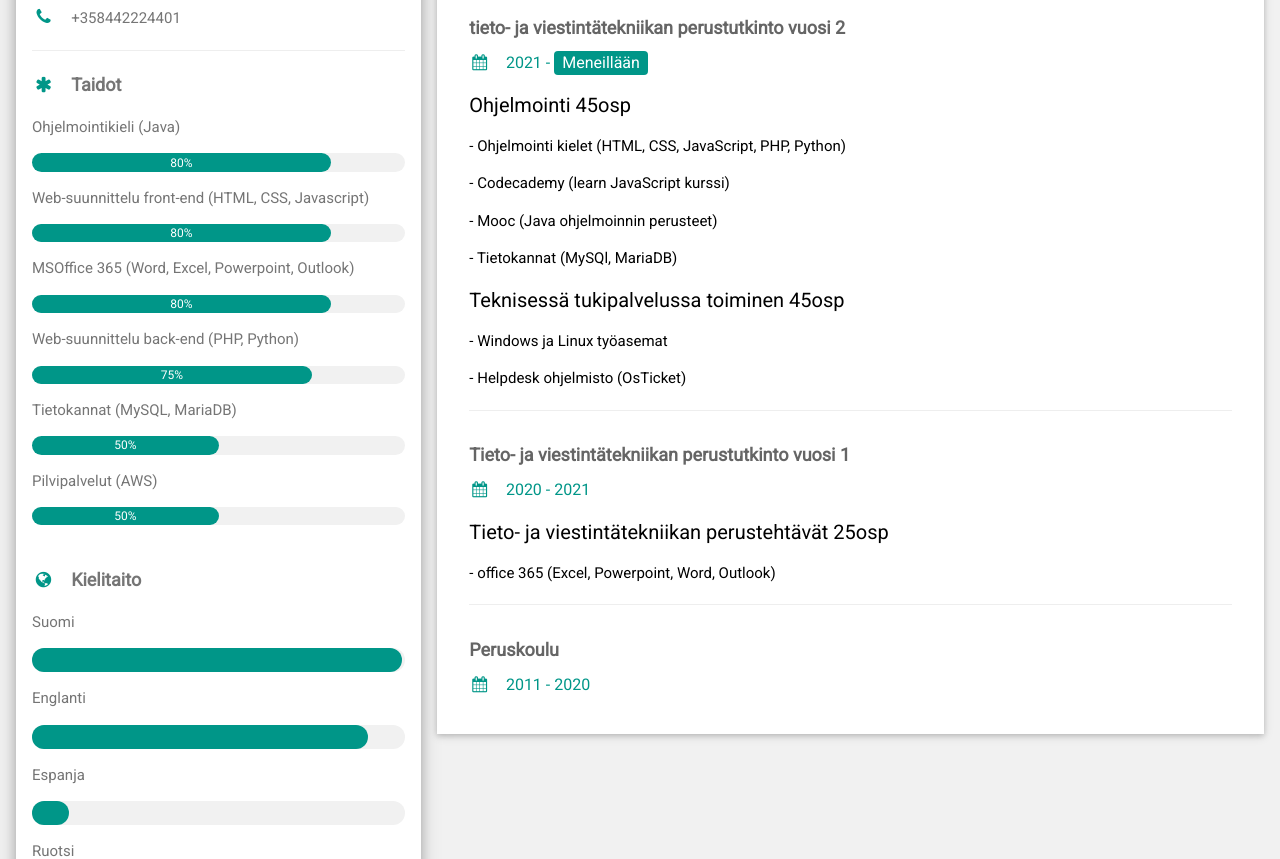
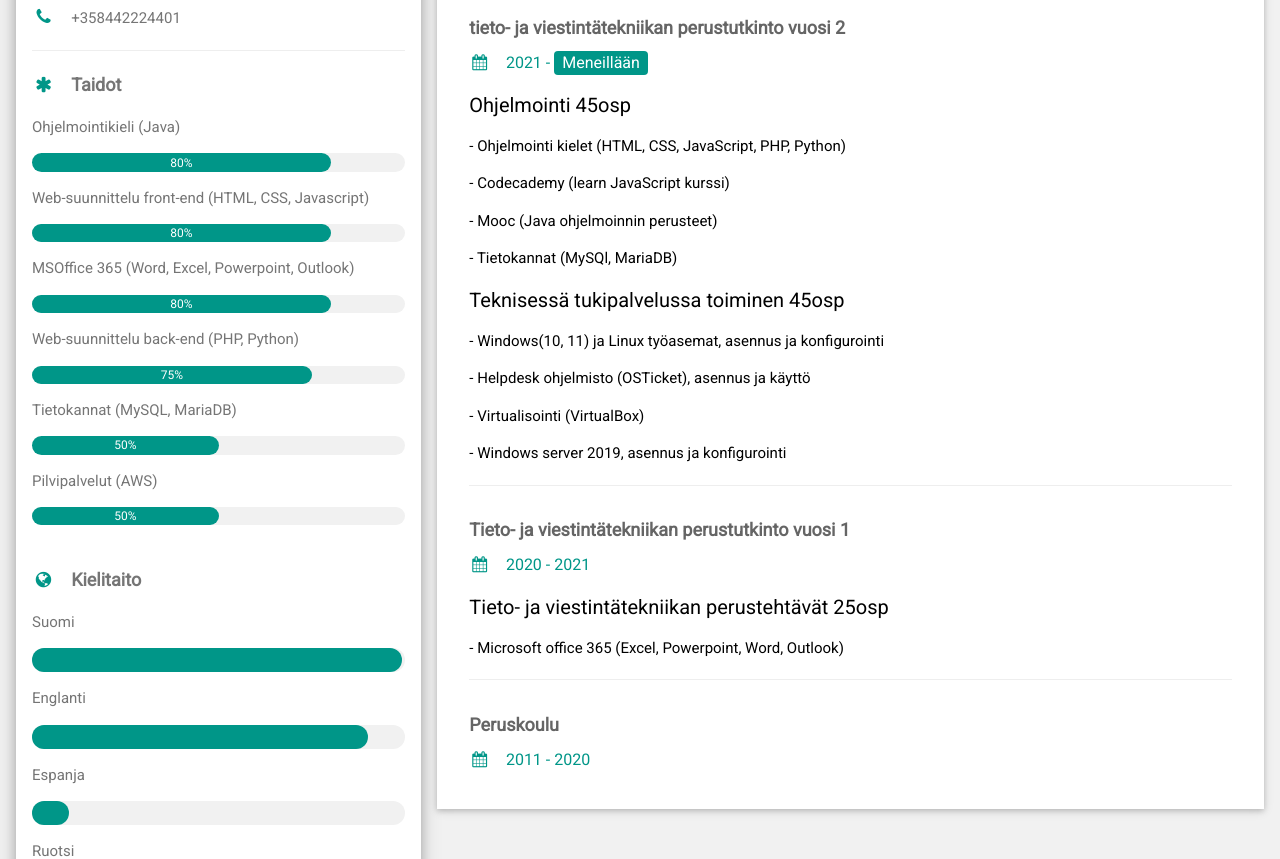
Before and after one commit to piparimix/cv, a plain HTML site: page index.html in a window 1280 px wide. Shown: the part 564-1423 px from the top of the page. Drawn offline with nearby package versions, Linux system fonts and the light colour scheme.

Commit message:
Update index.html

```diff
--- a/index.html
+++ b/index.html
@@ -148,8 +148,10 @@
             <p>
             <h4>Teknisessä tukipalvelussa toiminen 45osp</h4>
             </p>
-            <p>- Windows ja Linux työasemat</p>
-            <p>- Helpdesk ohjelmisto (OsTicket)</p>
+            <p>- Windows(10, 11) ja Linux työasemat, asennus ja konfigurointi</p>
+            <p>- Helpdesk ohjelmisto (OSTicket), asennus ja käyttö</p>
+            <p>- Virtualisointi (VirtualBox)</p>
+            <p>- Windows server 2019, asennus ja konfigurointi</p>
             <hr>
           </div>
           <div class="w3-container">
@@ -159,7 +161,7 @@
             <p>
             <h4>Tieto- ja viestintätekniikan perustehtävät 25osp</h4>
             </p>
-            <p>- office 365 (Excel, Powerpoint, Word, Outlook)</p>
+            <p>- Microsoft office 365 (Excel, Powerpoint, Word, Outlook)</p>
             <hr>
           </div>
           <div class="w3-container">
```
